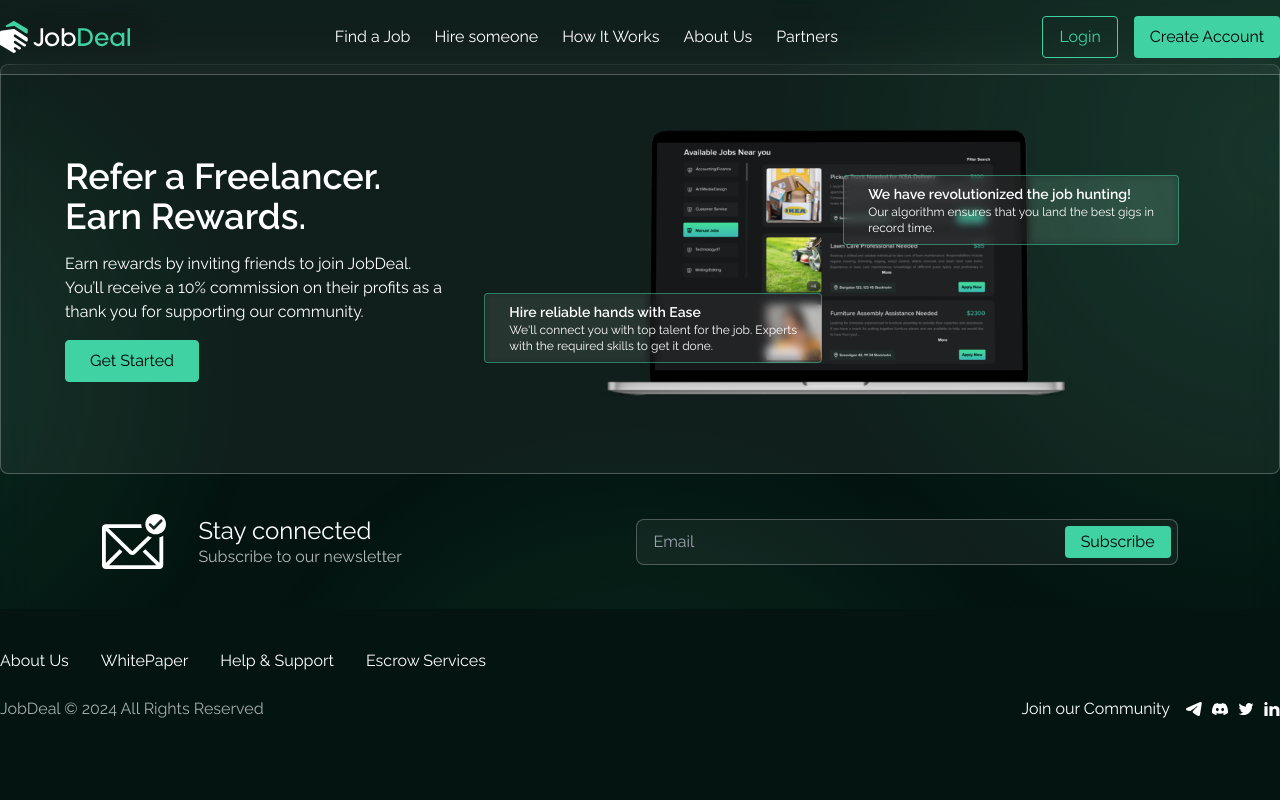
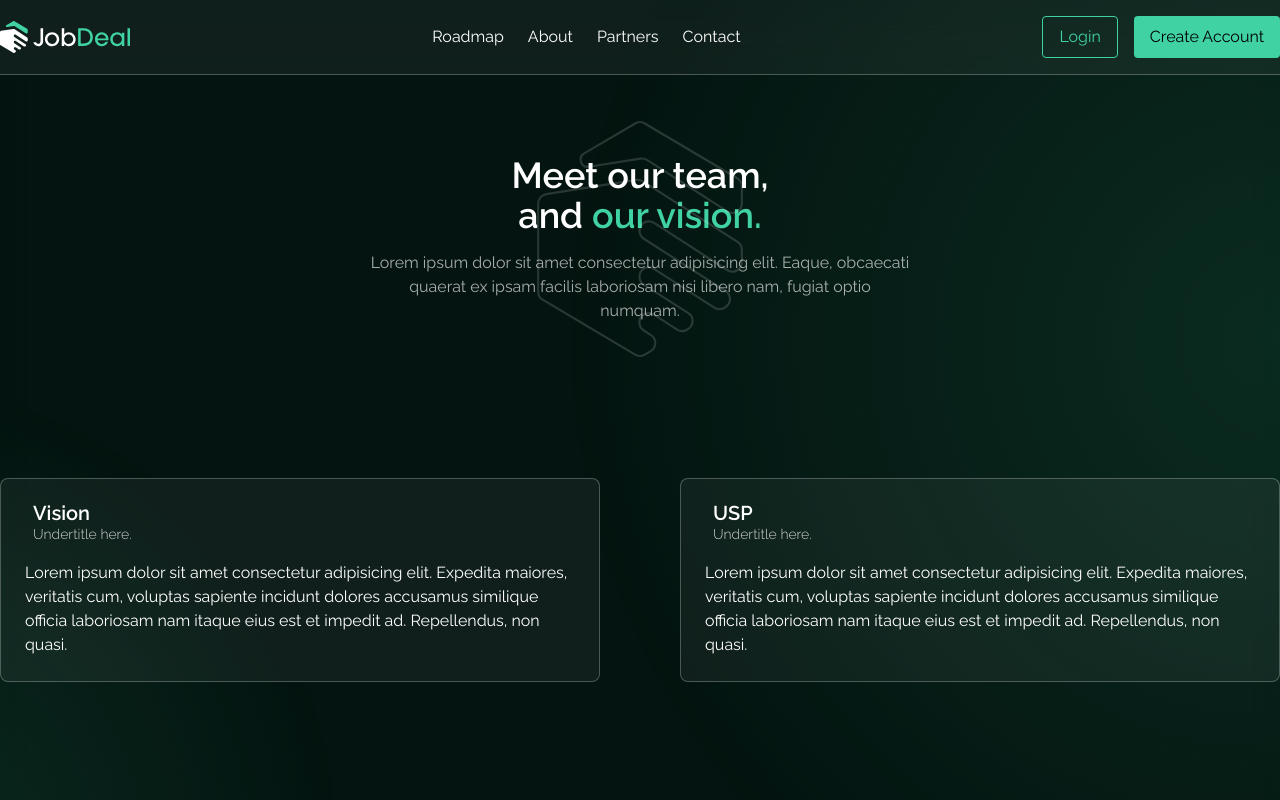
Before and after one commit to zoniibtw/jobdeal-latest, a React (Create React App) app: page /about in a window 1280 px wide. Shown: the top 800 px of the page. Built offline with nearby package versions, Linux system fonts and the light colour scheme.

Commit message:
added new pages.
Hello,.

```diff
--- a/src/App.tsx
+++ b/src/App.tsx
@@ -1,7 +1,7 @@
 import React from 'react';
 import { BrowserRouter as Router, Route, Routes } from 'react-router-dom';
 import { Header, BannerFooter, MailFooter, Footer } from "./components/index";
-import { Home, About } from "./pages/index";
+import { Home, About, Contact, RoadMap } from "./pages/index";
 
 function App() {
   return (
@@ -11,6 +11,8 @@ function App() {
           <Routes>
             <Route path="/" element={<Home />} />
             <Route path="/about" element={<About />} />
+            <Route path="/contact" element={<Contact />} />
+            <Route path="/roadmap" element={<RoadMap />} />
           </Routes>
           <BannerFooter />
           <MailFooter />
--- a/src/components/Header.tsx
+++ b/src/components/Header.tsx
@@ -1,4 +1,5 @@
 import React, { useState, useEffect, useCallback } from "react";
+import { Link } from "react-router-dom";
 import Logo from "../assets/svg/green-white-logo.svg"
 
 const Header = ({}) => {
@@ -25,16 +26,15 @@ const Header = ({}) => {
             <header id="desktop" className={`max-md:hidden z-30 fixed w-full bg-white/5 border-b border-white/25 text-white backdrop-blur-lg transition ease-in-out duration-300 ${visible ? 'translate-y-0' : '-translate-y-full'}`}>
                 <div className={`container mx-auto flex justify-between items-center transition-all ease-in-out duration-300 ${colorChange ? 'py-2' : 'py-4'}`}>
                     <div className="flex items-center space-x-4">
-                        <div className="text-2xl font-bold">
+                        <Link to="/">
                             <img src={Logo} className="w-auto h-8" alt="" />
-                        </div>
+                        </Link>
                     </div>
                         <nav className="flex space-x-6">
-                            <a href="#find-a-job" className="hover:text-gray-400">Find a Job</a>
-                            <a href="#hire-someone" className="hover:text-gray-400">Hire someone</a>
-                            <a href="#how-it-works" className="hover:text-gray-400">How It Works</a>
-                            <a href="#about-us" className="hover:text-gray-400">About Us</a>
-                            <a href="#partners" className="hover:text-gray-400">Partners</a>
+                            <Link to="/roadmap" className="hover:text-gray-400 mb-0 leading-none">Roadmap</Link>
+                            <Link to="/about" className="hover:text-gray-400 mb-0 leading-none">About</Link>
+                            <Link to="/partners" className="hover:text-gray-400 mb-0 leading-none">Partners</Link>
+                            <Link to="/contact" className="hover:text-gray-400 mb-0 leading-none">Contact</Link>
                         </nav>
                     <div className="flex space-x-4">
                         <button className={`text-[#40D2A3] border border-[#40D2A3] px-4 rounded transition-all ease-in-out duration-300 ${colorChange ? 'py-1' : 'py-2'}`}>Login</button>
--- a/src/pages/about/About.tsx
+++ b/src/pages/about/About.tsx
@@ -1,22 +1,14 @@
 import React from 'react';
-import { motion } from 'framer-motion';
-import { Helmet } from 'react-helmet';
+import { Hero, Team, Vision, USP } from './index';
 
 const About: React.FC = () => {
   return (
-    <div className="p-4">
-      <Helmet>
-        <title>About Page</title>
-      </Helmet>
-      <motion.h1
-        className="text-2xl font-bold"
-        initial={{ opacity: 0 }}
-        animate={{ opacity: 1 }}
-        transition={{ duration: 1 }}
-      >
-        About Page
-      </motion.h1>
-    </div>
+    <>
+      <Hero />
+      <Vision />
+      <USP />
+      <Team />
+    </>
   );
 };
 
--- a/src/pages/about/index.ts
+++ b/src/pages/about/index.ts
@@ -1,3 +1,6 @@
 import Team from "./sections/Team";
+import Hero from "./sections/Hero";
+import USP from "./sections/USP";
+import Vision from "./sections/Vision";
 
-export { Team };
+export { Team, Hero, USP, Vision };
--- /dev/null
+++ b/src/pages/about/sections/Hero.tsx
@@ -0,0 +1,21 @@
+import React from 'react';
+import OutlineLogo from "../../../assets/svg/white-outline-logo.svg"
+
+const Hero: React.FC = () => {
+  return (
+    <section className="text-white py-20 flex flex-col justify-center">
+      <div className="container relative max-md:px-5 mx-auto text-center flex flex-col items-center justify-center mt-[75px]">
+        <div className="flex flex-col items-center justify-center gap-4">
+            <h1 className="text-4xl font-semibold">Meet our team,<br/>and <span className="text-[#40D2A3]">our vision.</span></h1>
+            <p className="w-1/2 opacity-65">Lorem ipsum dolor sit amet consectetur adipisicing elit. Eaque, obcaecati quaerat ex ipsam facilis laboriosam nisi libero nam, fugiat optio numquam.</p>
+        </div>
+
+        <div className="absolute">
+            <img className="w-52 h-auto opacity-15" src={OutlineLogo} alt="" />
+        </div>
+      </div>
+    </section>
+  );
+};
+
+export default Hero;
--- /dev/null
+++ b/src/pages/about/sections/USP.tsx
@@ -0,0 +1,13 @@
+import React from 'react';
+
+const USP: React.FC = () => {
+  return (
+    <section className="text-white py-20 flex flex-col justify-center">
+      <div className="container relative max-md:px-5 mx-auto text-center flex flex-col items-center justify-center mt-[75px]">
+        <div></div>
+      </div>
+    </section>
+  );
+};
+
+export default USP;
--- /dev/null
+++ b/src/pages/about/sections/Vision.tsx
@@ -0,0 +1,51 @@
+import React from 'react';
+
+const Vision: React.FC = () => {
+  return (
+    <section className="text-white pb-20 flex flex-col justify-center">
+      <div className="container max-md:px-5 mx-auto text-center flex flex-col items-center justify-center mt-[75px]">
+        <div className="w-full grid grid-cols-2 gap-20">
+            <div className="rounded-lg border border-white/25 bg-white/5 col-span-1 p-6">
+                <div className="w-full flex flex-col gap-5">
+                    <div className="flex gap-2">
+                        <div className="">
+                            <img src="" alt="" />
+                        </div>
+
+                        <div className="flex flex-col items-start gap-1">
+                            <h1 className="text-xl font-semibold leading-none">Vision</h1>
+                            <h2 className="text-sm font-light leading-none opacity-80">Undertitle here.</h2>
+                        </div>
+                    </div>
+
+                    <div className="">
+                        <p className="text-start">Lorem ipsum dolor sit amet consectetur adipisicing elit. Expedita maiores, veritatis cum, voluptas sapiente incidunt dolores accusamus similique officia laboriosam nam itaque eius est et impedit ad. Repellendus, non quasi.</p>
+                    </div>
+                </div>
+            </div>
+
+            <div className="rounded-lg border border-white/25 bg-white/5 col-span-1 p-6">
+                <div className="w-full flex flex-col gap-5">
+                    <div className="flex gap-2">
+                        <div className="">
+                            <img src="" alt="" />
+                        </div>
+
+                        <div className="flex flex-col items-start gap-1">
+                            <h1 className="text-xl font-semibold leading-none">USP</h1>
+                            <h2 className="text-sm font-light leading-none opacity-80">Undertitle here.</h2>
+                        </div>
+                    </div>
+
+                    <div className="">
+                        <p className="text-start">Lorem ipsum dolor sit amet consectetur adipisicing elit. Expedita maiores, veritatis cum, voluptas sapiente incidunt dolores accusamus similique officia laboriosam nam itaque eius est et impedit ad. Repellendus, non quasi.</p>
+                    </div>
+                </div>
+            </div>
+        </div>
+      </div>
+    </section>
+  );
+};
+
+export default Vision;
--- a/src/pages/index.ts
+++ b/src/pages/index.ts
@@ -1,4 +1,6 @@
 import Home from "./home/Home";
 import About from "./about/About";
+import Contact from "./contact/Contact";
+import RoadMap from "./roadmap/RoadMap";
 
-export { Home, About };
+export { Home, About, Contact, RoadMap };
```
